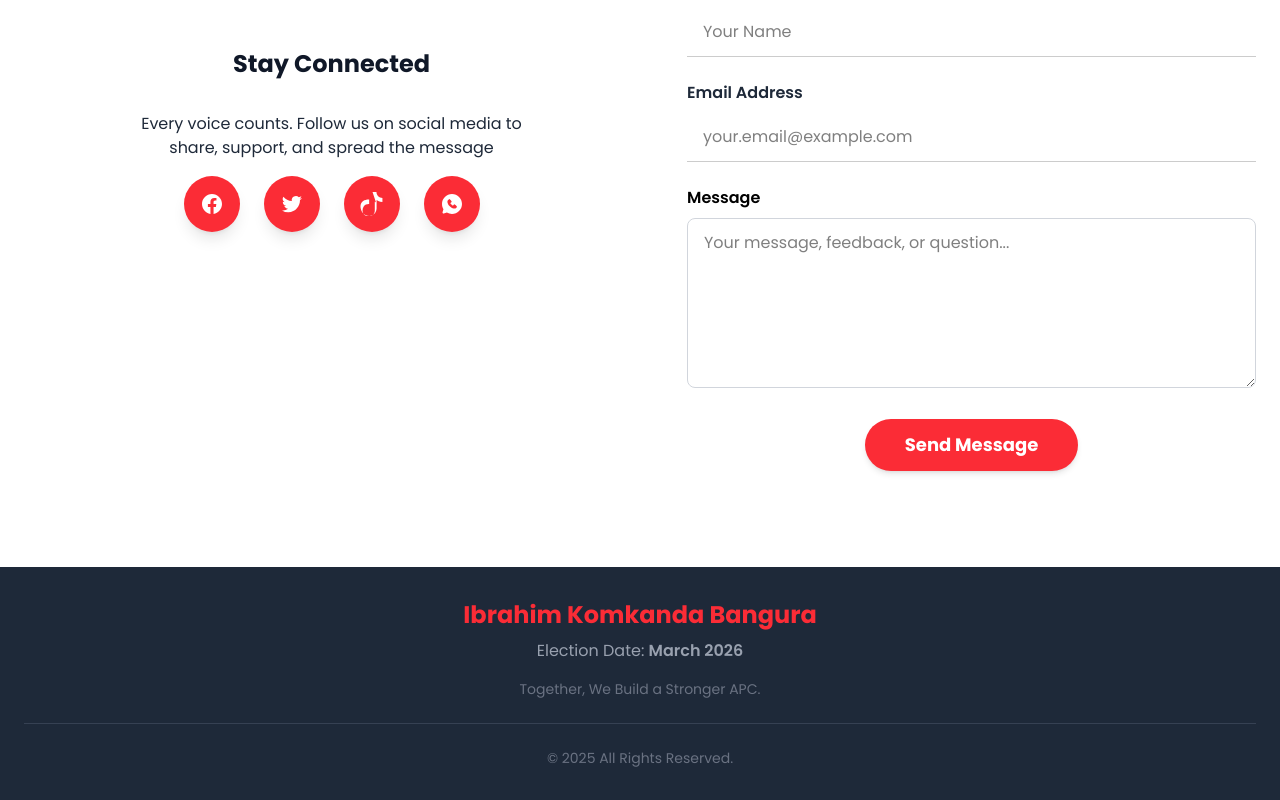
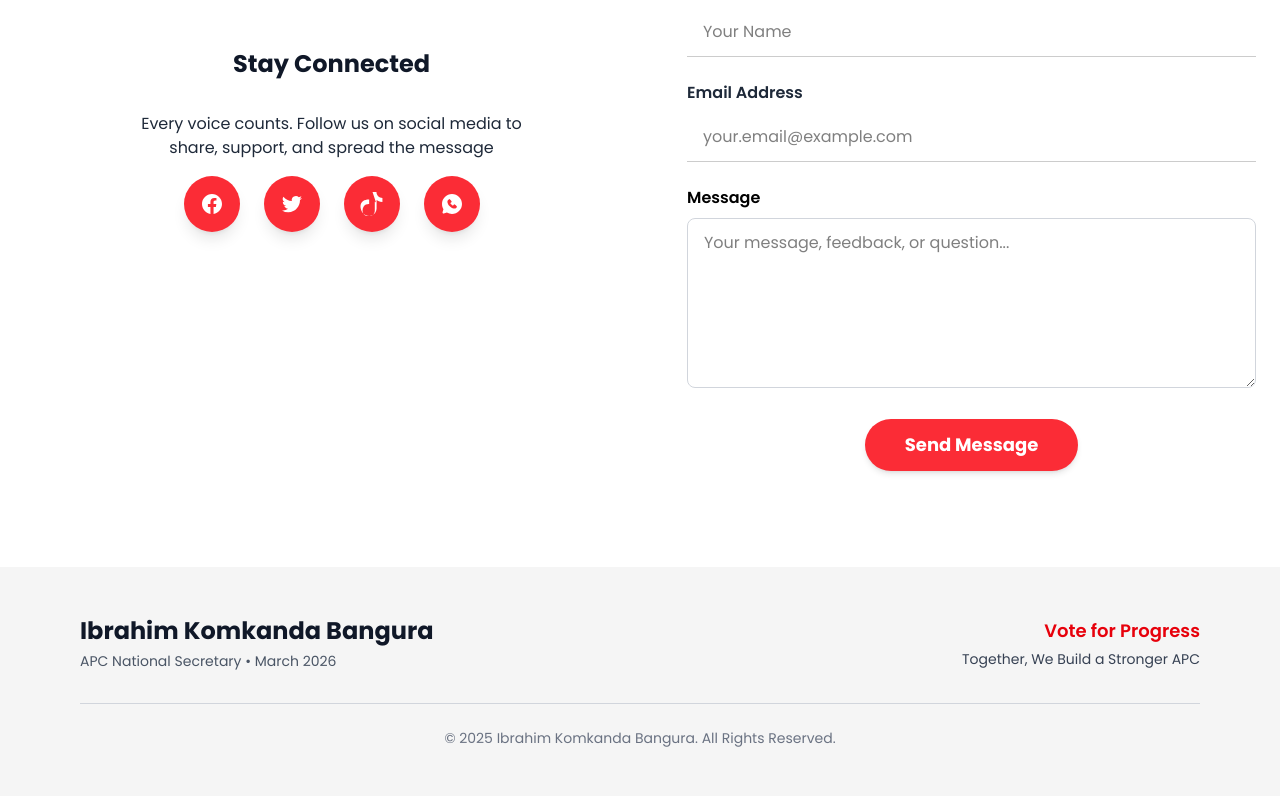
Before and after one commit to ideftbuild/apc-deputy-landing, a React (Vite) app: page / in a window 1280 px wide. Shown: the part 3912-4712 px from the top of the page. Built offline with nearby package versions, Linux system fonts and the light colour scheme.

Commit message:
refactor: enhance layout and styling

```diff
--- a/src/components/Footer.tsx
+++ b/src/components/Footer.tsx
@@ -8,24 +8,35 @@ import { APP_CONSTANTS } from "../constants";
  */
 export default function Footer() {
   return (
-    <footer className="bg-gray-800 text-white">
-      <div className="container mx-auto px-6 py-8 text-center">
-        <h3 className="text-2xl font-bold text-red-500">
-          {APP_CONSTANTS.candidateName.full}
-        </h3>
+    <footer className="bg-[#f5f5f5]">
+      <div className="container mx-auto px-6 py-12 md:px-20">
+        <div className="max-w-7xl mx-auto">
+          <div className="flex flex-col md:flex-row justify-between items-center gap-6 pb-8 border-b border-gray-300">
+            <div className="text-center md:text-left">
+              <h3 className="text-2xl font-bold text-gray-900 mb-1">
+                {APP_CONSTANTS.candidateName.full}
+              </h3>
+              <p className="text-gray-600 text-sm">
+                APC National Secretary • March 2026
+              </p>
+            </div>
 
-        <p className="text-gray-400 mt-2">
-          Election Date: <span className="font-semibold">March 2026</span>
-        </p>
+            <div className="text-center md:text-right">
+              <p className="text-lg font-semibold text-red-600 mb-1">
+                Vote for Progress
+              </p>
+              <p className="text-gray-700 text-sm">
+                Together, We Build a Stronger APC
+              </p>
+            </div>
+          </div>
 
-        <p className="text-gray-500 mt-4 text-sm">
-          Together, We Build a Stronger APC.
-        </p>
-
-        <div className="mt-6 border-t border-gray-700 pt-6">
-          <p className="text-gray-500 text-sm">
-            &copy; {new Date().getFullYear()} All Rights Reserved.
-          </p>
+          <div className="pt-6 text-center">
+            <p className="text-gray-500 text-sm">
+              &copy; {new Date().getFullYear()}{" "}
+              {APP_CONSTANTS.candidateName.full}. All Rights Reserved.
+            </p>
+          </div>
         </div>
       </div>
     </footer>
```
